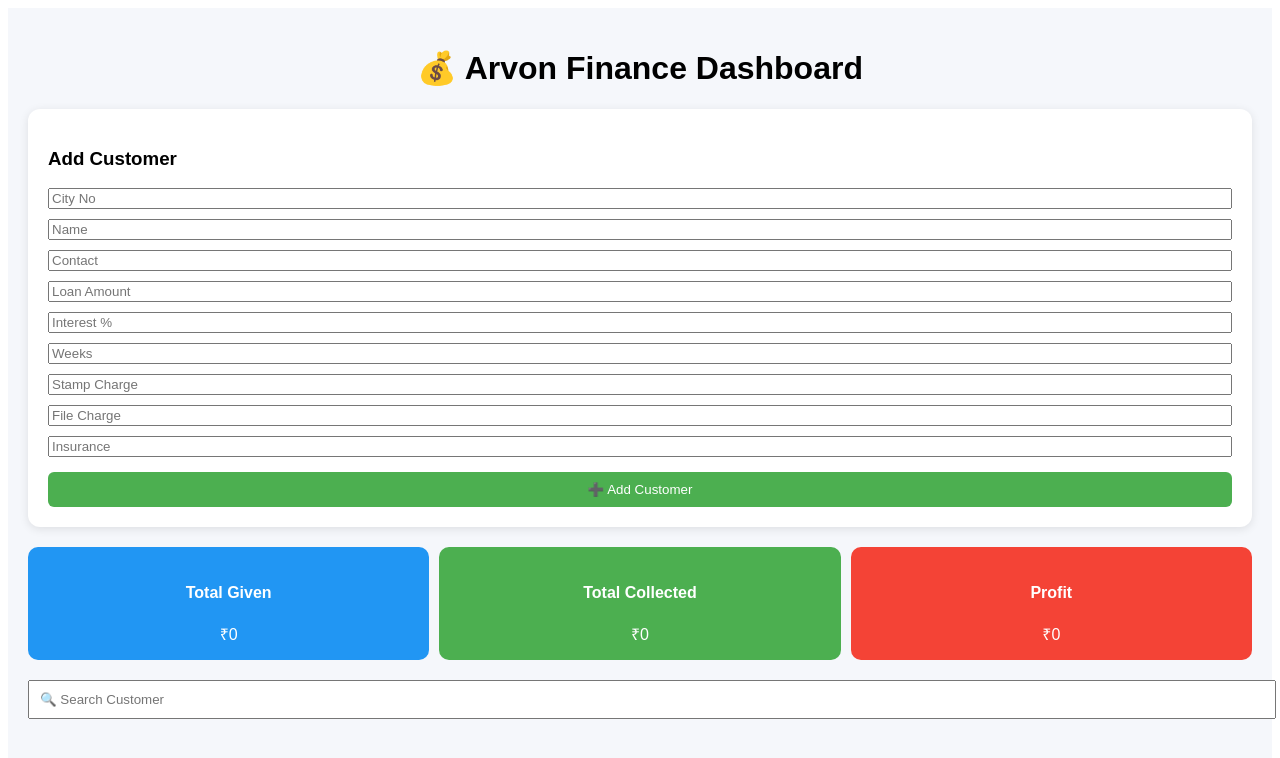
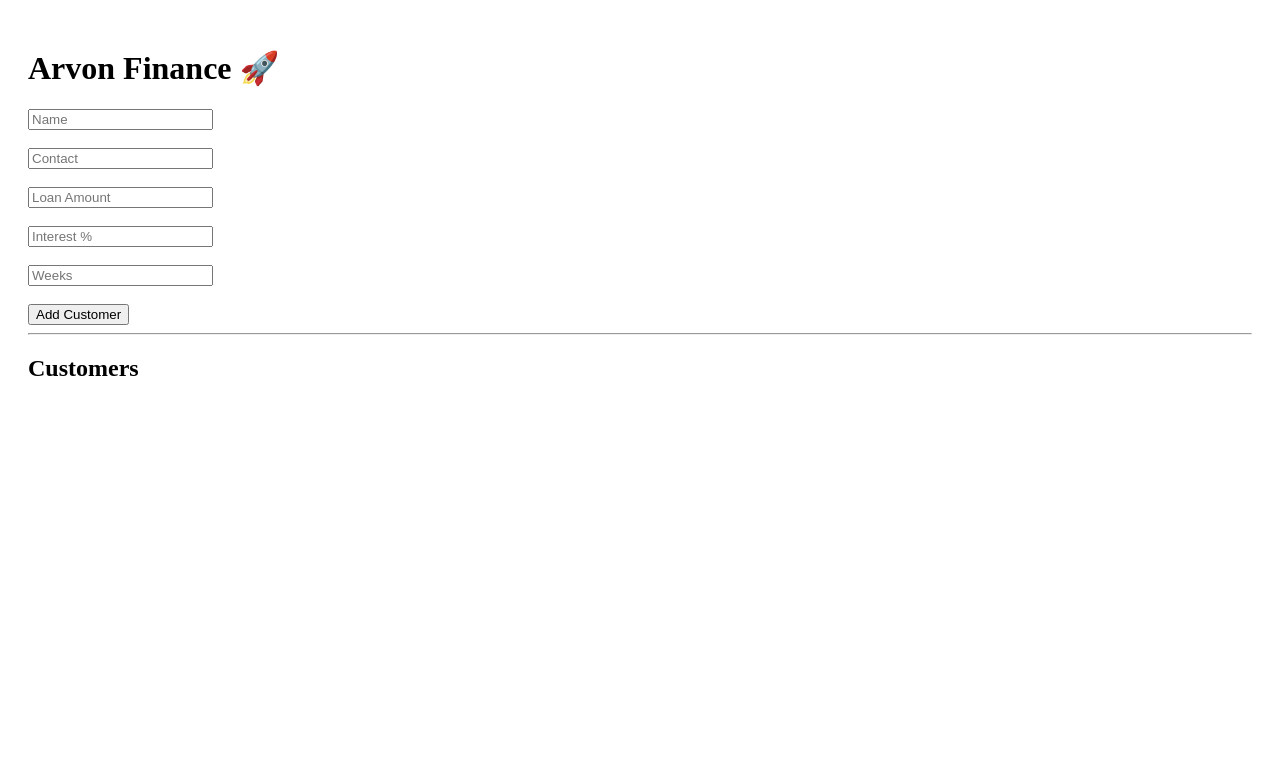
Before and after one commit to at495683-dot/arvon-finance, a React (Vite) app: page / in a window 1280 px wide. Shown: the top 758 px of the page. Built offline with nearby package versions, Linux system fonts and the light colour scheme.

Commit message:
Update main.jsx

```diff
--- a/src/main.jsx
+++ b/src/main.jsx
@@ -3,18 +3,14 @@ import ReactDOM from "react-dom/client";
 
 function App() {
   const [customers, setCustomers] = useState([]);
-  const [search, setSearch] = useState("");
+  const [selected, setSelected] = useState(null); // 👈 page switch
 
   const [form, setForm] = useState({
-    cityNumber: "",
     name: "",
     contact: "",
     amount: "",
     interest: "",
     weeks: "",
-    stamp: "",
-    fileCharge: "",
-    insurance: "",
   });
 
   useEffect(() => {
@@ -30,11 +26,6 @@ function App() {
     setForm({ ...form, [e.target.name]: e.target.value });
   };
 
-  const generateEMI = (amount, interest, weeks) => {
-    const total = amount + (amount * interest) / 100;
-    return total / weeks;
-  };
-
   const addCustomer = () => {
     const P = parseFloat(form.amount);
     const R = parseFloat(form.interest);
@@ -42,171 +33,112 @@ function App() {
 
     if (!form.name || !P || !N) return;
 
-    const charges =
-      parseFloat(form.stamp || 0) +
-      parseFloat(form.fileCharge || 0) +
-      parseFloat(form.insurance || 0);
-
-    const totalLoan = P + charges;
-    const weekly = generateEMI(totalLoan, R, N);
+    const total = P + (P * R) / 100;
+    const weekly = total / N;
 
     const newCustomer = {
       ...form,
-      totalLoan,
+      totalLoan: total,
       weekly,
       paid: 0,
+      emiCount: 0,
+      history: []
     };
 
     setCustomers([...customers, newCustomer]);
-
-    setForm({
-      cityNumber: "",
-      name: "",
-      contact: "",
-      amount: "",
-      interest: "",
-      weeks: "",
-      stamp: "",
-      fileCharge: "",
-      insurance: "",
-    });
+    setForm({ name: "", contact: "", amount: "", interest: "", weeks: "" });
   };
 
-  const addPayment = (i) => {
+  const addPayment = (index) => {
     const updated = [...customers];
-    updated[i].paid += updated[i].weekly;
+    const c = updated[index];
+
+    c.paid += c.weekly;
+    c.emiCount += 1;
+
+    c.history.push({
+      date: new Date().toLocaleDateString(),
+      amount: c.weekly
+    });
+
     setCustomers(updated);
   };
 
-  const deleteCustomer = (i) => {
-    setCustomers(customers.filter((_, idx) => idx !== i));
-  };
+  // =======================
+  // 👉 CUSTOMER DETAIL PAGE
+  // =======================
+  if (selected !== null) {
+    const c = customers[selected];
+    const balance = c.totalLoan - c.paid;
 
-  const totalGiven = customers.reduce((s, c) => s + c.totalLoan, 0);
-  const totalCollected = customers.reduce((s, c) => s + c.paid, 0);
-  const profit = totalCollected - totalGiven;
+    return (
+      <div style={{ padding: 20 }}>
+        <button onClick={() => setSelected(null)}>⬅ Back</button>
 
-  const filtered = customers.filter(c =>
-    c.name.toLowerCase().includes(search.toLowerCase())
-  );
+        <h2>{c.name}</h2>
+        <p>📞 {c.contact}</p>
 
+        <hr />
+
+        <h3>Loan Info</h3>
+        <p>Total Loan: ₹{c.totalLoan}</p>
+        <p>Weekly EMI: ₹{c.weekly.toFixed(2)}</p>
+        <p>Total EMI: {c.weeks}</p>
+
+        <hr />
+
+        <h3>Status</h3>
+        <p>Paid EMI: {c.emiCount}</p>
+        <p>Outstanding: ₹{balance.toFixed(2)}</p>
+        <p>
+          Status:{" "}
+          {balance <= 0 ? "✅ Closed" : "🟢 Active"}
+        </p>
+
+        <button onClick={() => addPayment(selected)}>
+          ➕ Add Payment
+        </button>
+
+        <hr />
+
+        <h3>Payment History</h3>
+        {c.history.map((h, i) => (
+          <div key={i}>
+            {h.date} → ₹{h.amount}
+          </div>
+        ))}
+      </div>
+    );
+  }
+
+  // =======================
+  // 👉 MAIN PAGE
+  // =======================
   return (
-    <div style={{ padding: 20, fontFamily: "Arial", background: "#f5f7fb" }}>
+    <div style={{ padding: 20 }}>
+      <h1>Arvon Finance 🚀</h1>
 
-      <h1 style={{ textAlign: "center" }}>💰 Arvon Finance Dashboard</h1>
+      <input name="name" placeholder="Name" value={form.name} onChange={handleChange} /><br /><br />
+      <input name="contact" placeholder="Contact" value={form.contact} onChange={handleChange} /><br /><br />
+      <input name="amount" placeholder="Loan Amount" value={form.amount} onChange={handleChange} /><br /><br />
+      <input name="interest" placeholder="Interest %" value={form.interest} onChange={handleChange} /><br /><br />
+      <input name="weeks" placeholder="Weeks" value={form.weeks} onChange={handleChange} /><br /><br />
 
-      {/* FORM */}
-      <div style={{
-        background: "white",
-        padding: 20,
-        borderRadius: 12,
-        boxShadow: "0 2px 10px rgba(0,0,0,0.1)",
-        marginBottom: 20
-      }}>
-        <h3>Add Customer</h3>
+      <button onClick={addCustomer}>Add Customer</button>
 
-        <div style={{ display: "grid", gap: 10 }}>
-          <input name="cityNumber" placeholder="City No" value={form.cityNumber} onChange={handleChange} />
-          <input name="name" placeholder="Name" value={form.name} onChange={handleChange} />
-          <input name="contact" placeholder="Contact" value={form.contact} onChange={handleChange} />
+      <hr />
 
-          <input name="amount" placeholder="Loan Amount" value={form.amount} onChange={handleChange} />
-          <input name="interest" placeholder="Interest %" value={form.interest} onChange={handleChange} />
-          <input name="weeks" placeholder="Weeks" value={form.weeks} onChange={handleChange} />
+      <h2>Customers</h2>
 
-          <input name="stamp" placeholder="Stamp Charge" value={form.stamp} onChange={handleChange} />
-          <input name="fileCharge" placeholder="File Charge" value={form.fileCharge} onChange={handleChange} />
-          <input name="insurance" placeholder="Insurance" value={form.insurance} onChange={handleChange} />
+      {customers.map((c, i) => (
+        <div key={i} style={{ marginBottom: 10 }}>
+          <b onClick={() => setSelected(i)} style={{ cursor: "pointer" }}>
+            {c.name}
+          </b>
         </div>
-
-        <button onClick={addCustomer} style={{
-          marginTop: 15,
-          padding: 10,
-          width: "100%",
-          background: "#4CAF50",
-          color: "white",
-          border: "none",
-          borderRadius: 6
-        }}>
-          ➕ Add Customer
-        </button>
-      </div>
-
-      {/* SUMMARY CARDS */}
-      <div style={{ display: "flex", gap: 10, marginBottom: 20 }}>
-        <div style={cardStyle("#2196F3")}>
-          <h4>Total Given</h4>
-          ₹{totalGiven}
-        </div>
-        <div style={cardStyle("#4CAF50")}>
-          <h4>Total Collected</h4>
-          ₹{totalCollected}
-        </div>
-        <div style={cardStyle("#f44336")}>
-          <h4>Profit</h4>
-          ₹{profit}
-        </div>
-      </div>
-
-      {/* SEARCH */}
-      <input
-        placeholder="🔍 Search Customer"
-        value={search}
-        onChange={(e) => setSearch(e.target.value)}
-        style={{ width: "100%", padding: 10, marginBottom: 20 }}
-      />
-
-      {/* CUSTOMER CARDS */}
-      {filtered.map((c, i) => {
-        const balance = c.totalLoan - c.paid;
-
-        return (
-          <div key={i} style={{
-            background: "white",
-            padding: 15,
-            borderRadius: 10,
-            marginBottom: 15,
-            boxShadow: "0 2px 8px rgba(0,0,0,0.1)"
-          }}>
-            <b>{c.name}</b> ({c.cityNumber}) <br />
-            📞 {c.contact} <br /><br />
-
-            💵 Loan: ₹{c.totalLoan} <br />
-            📆 Weekly: ₹{c.weekly.toFixed(2)} <br />
-            ✅ Paid: ₹{c.paid.toFixed(2)} <br />
-            ⚠️ Balance: ₹{balance.toFixed(2)} <br /><br />
-
-            <button onClick={() => addPayment(i)} style={btn("#4CAF50")}>
-              + Payment
-            </button>
-
-            <button onClick={() => deleteCustomer(i)} style={btn("#f44336")}>
-              Delete
-            </button>
-          </div>
-        );
-      })}
+      ))}
     </div>
   );
 }
 
-// 🎨 styles
-const cardStyle = (color) => ({
-  flex: 1,
-  background: color,
-  color: "white",
-  padding: 15,
-  borderRadius: 10,
-  textAlign: "center"
-});
-
-const btn = (color) => ({
-  padding: 8,
-  marginRight: 10,
-  background: color,
-  color: "white",
-  border: "none",
-  borderRadius: 5
-});
-
 ReactDOM.createRoot(document.getElementById("root")).render(<App />);
```
